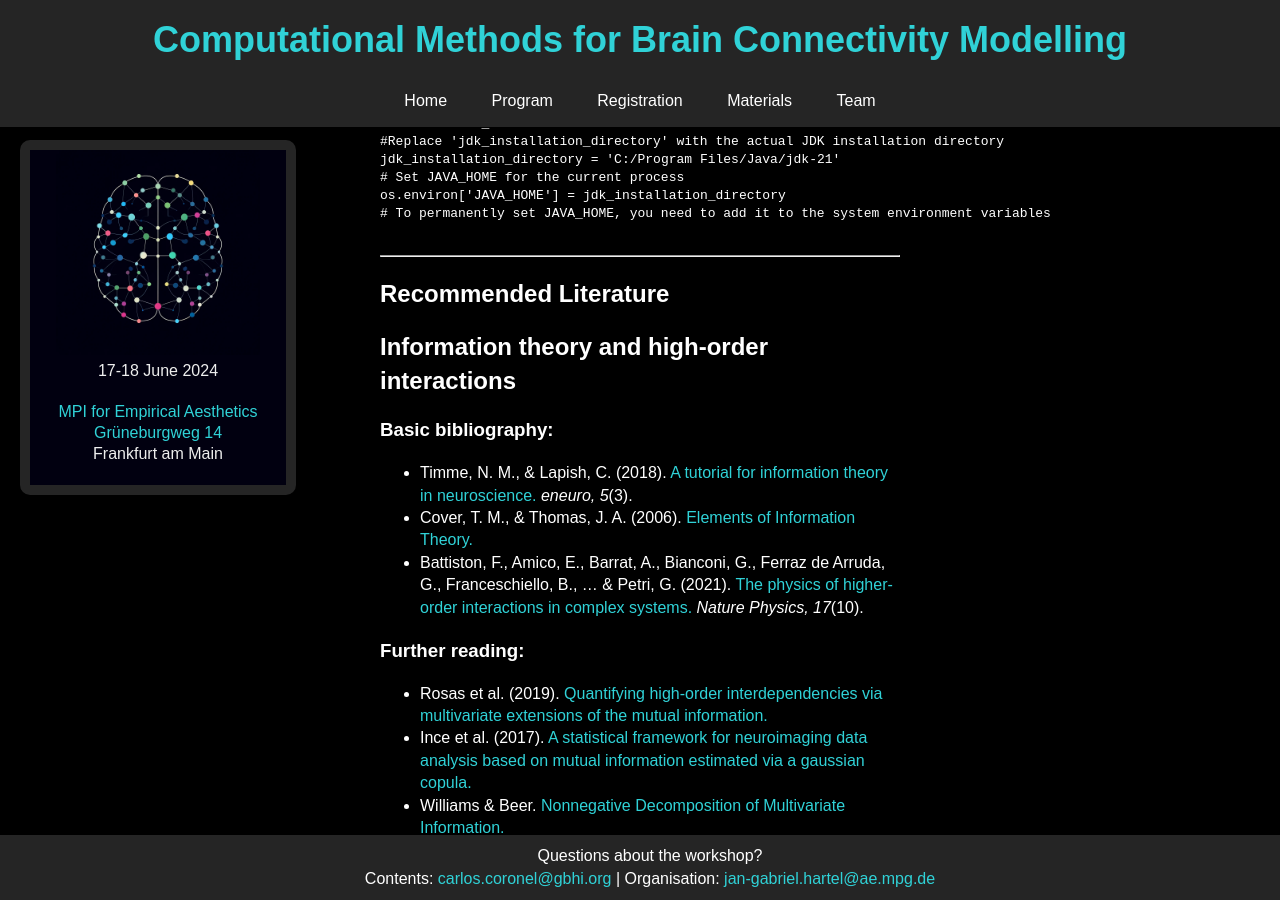
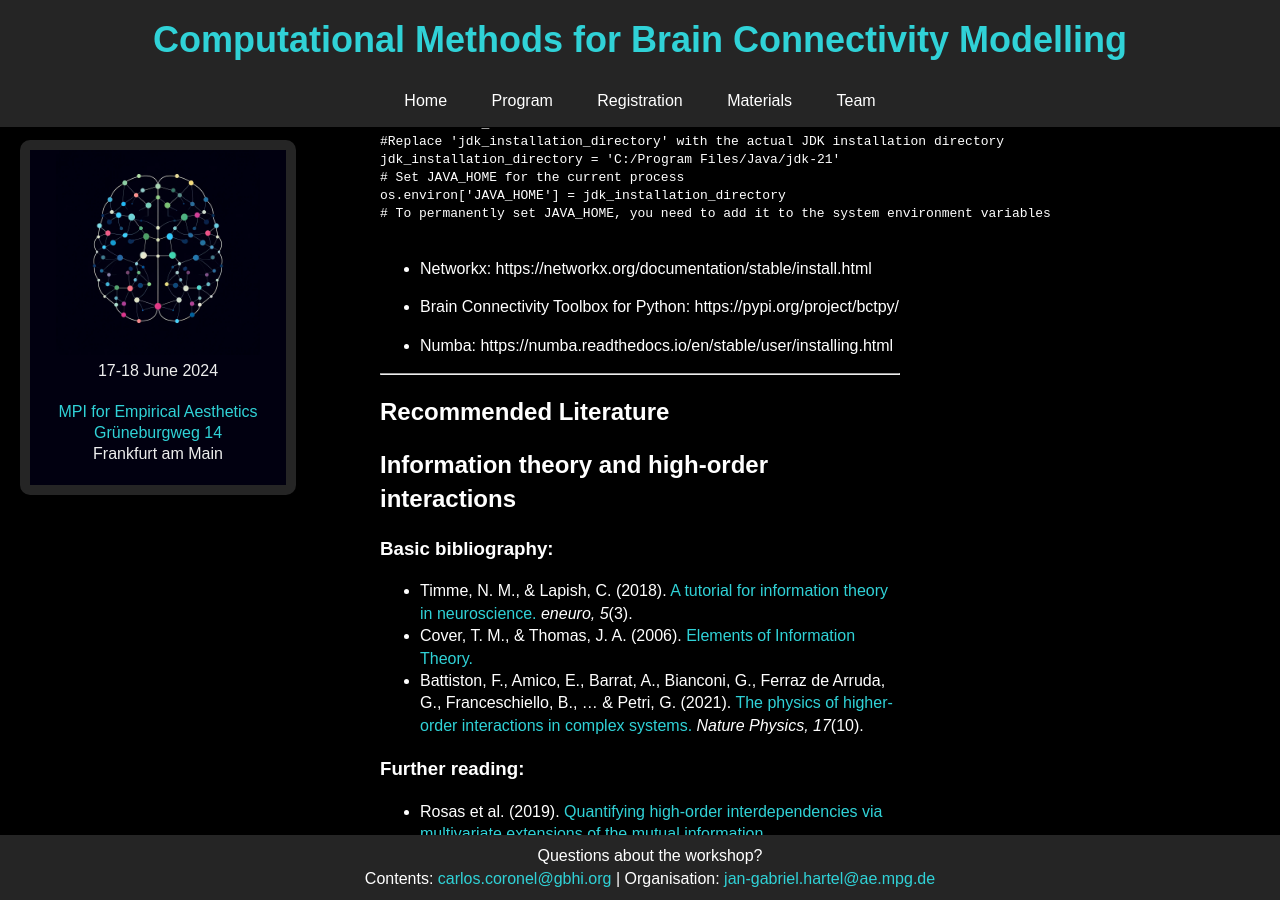
Before and after one commit to NCCLabMPI/Comp_Neuro_Workshop, a Jekyll site: the page built from materials.md, in a window 1280 px wide and 900 px high, scrolled down 663 px. Built offline with Jekyll 4.4.1, drawn with Linux system fonts in a browser that asks for light colours.

Commit message:
added some materials

````diff
--- a/materials.md
+++ b/materials.md
@@ -31,6 +31,11 @@ os.environ['JAVA_HOME'] = jdk_installation_directory
 
 ```
 
+- Networkx: https://networkx.org/documentation/stable/install.html
+
+- Brain Connectivity Toolbox for Python: https://pypi.org/project/bctpy/
+
+- Numba: https://numba.readthedocs.io/en/stable/user/installing.html
 
 
 ---
````
